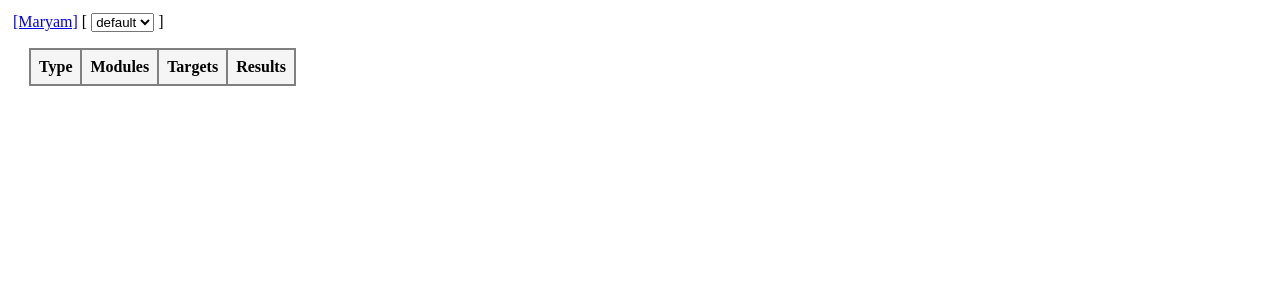
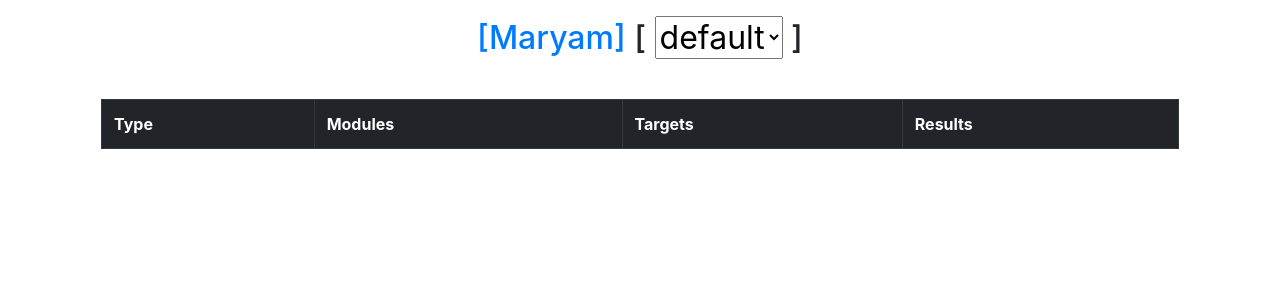
Before and after one commit to saeeddhqan/Maryam, a Flask app: page / in a window 1280 px wide. Shown: the top 300 px of the page. Run offline with Flask 2, Linux system fonts and the light colour scheme; data that the repository does not hold is empty; some libraries are stand-ins or nearby versions.

Commit message:
Frontend Upgrade

```diff
--- a/core/web/static/css/style.css
+++ b/core/web/static/css/style.css
@@ -1,49 +1,50 @@
 .container{
-	position: absolute;
+	width: 100%;
 	display: block;
 	justify-content: center;
-	padding: 5px;
-	align-items: center;
+}
+.content{
+	padding: 1em;
+	position: relative;
+	top:0;
+	bottom: 0;
+	left: 0;
+	right: 0;
+	margin: auto;
 }
 
 nav{
 	display: flex;
-	justify-content: center;
-	padding: 10px;
+	position: relative;
+	top:0;
+	bottom: 0;
+	left: 0;
+	right: 0;
+	margin: auto;
 }
 
 .table{
+	width: 100%;
 	border: 1px solid grey;
-	align-self: center;
-	border-spacing: 0;
-	margin: 1rem;
 	background-color: #f5f5f5;
 }
-.table__row:nth-child(even) {
-	background-color: #e5e5e5;
-	border: 1px solid grey;
-}
 
-.table__header{
+.thead-dark{
 	text-align: left;
 	border: 1px solid grey;
 }
 
 .table__cell{
-	padding: 8px;
 	border: 1px solid grey;
 }
 
 .table__data{
-	padding: 10px;
 	border: 1px solid grey;
 }
 
 .output{
 	flex-wrap: wrap;
 	display: inline-flex;
-	padding: 5px;
-	table-layout: fixed;
   	width: 100%;
   	overflow: hidden;
   	height: 40px;
--- a/core/web/static/js/script.js
+++ b/core/web/static/js/script.js
@@ -44,7 +44,7 @@ function outputData(module){
 	var selected = document.getElementById(`target-${module}`).value;
 	var output = document.getElementById(`row-${module}`).insertCell(-1);
 	output.className = "table__data";
-	output.innerHTML = `<ul class="output" id = "output-${module}-${selected}" onclick="this.style.height==='100%' ? this.style.height='40px' : this.style.height='100%'"><a onclick="this.innerText ==='▼' ? this.innerText='▲' : this.innerText='▼'">▼</a></ul>`
+	output.innerHTML = `<ul class="output" id = "output-${module}-${selected}" onclick="this.style.height==='100%' ? this.style.height='40px' : this.style.height='100%'"><a data-toggle="tooltip" data-placement="bottom" title="Expand" onclick="this.innerText ==='▼' ? this.innerText='▲' : this.innerText='▼'">▼</a></ul>`
 	var expression = /https?:\/\/(www\.)?[-a-zA-Z0-9@:%._\+~#=]{1,256}\.[a-zA-Z0-9()]{1,6}\b([-a-zA-Z0-9()@:%_\+.~#?&//=]*)/gi;
 	var regex = new RegExp(expression);
 	for(result in data[module][selected]){
--- a/core/web/templates/index.html
+++ b/core/web/templates/index.html
@@ -3,7 +3,11 @@
 <head>
 	<title>Maryam Web Interface</title>
 	<meta charset="utf-8">
+	<meta name="viewport" content="width=device-width, initial-scale=1, shrink-to-fit=no">
+
 	<script src="https://ajax.googleapis.com/ajax/libs/jquery/3.5.1/jquery.min.js"></script>
+	<link rel="stylesheet" href="https://maxcdn.bootstrapcdn.com/bootstrap/4.0.0/css/bootstrap.min.css" integrity="sha384-Gn5384xqQ1aoWXA+058RXPxPg6fy4IWvTNh0E263XmFcJlSAwiGgFAW/dAiS6JXm" crossorigin="anonymous">
+
 	<link rel="stylesheet" type="text/css" href="{{ url_for('static', filename='css/style.css') }}">
 	<script type="text/javascript" src="{{ url_for('static', filename='js/script.js') }}"></script>
 </head>
@@ -11,8 +15,8 @@
 <body>
 	<div class = "container">
 		<div class = "nav">
-			<div class="cell" id="nav">
-                <div class="content-left">
+            <div class="content">
+            	<h2>
             		<a href="{{ url_for('index') }}">[Maryam]</a>
                 <span>[</span>
                 <select id="workspace" onChange="getSummary(this.value)">
@@ -21,12 +25,12 @@
                 {% endfor %}
                 </select>
                 <span>]</span>
-                </div>
+                </h2>
             </div>
 		</div><!--Nav end -->
 		<div class="content">
-			<table class="table" id="dataTable">
-				<tr class = "table__header">
+			<table class="table table-hover" id="dataTable">
+				<tr class = "thead-dark">
 					{% for header in headings %}
 					<th class="table__cell">{{ header }}</th>
 					{% endfor %}
@@ -34,5 +38,10 @@
 			</table>
 		</div>
 	</div>
+
+	<script src="https://code.jquery.com/jquery-3.2.1.slim.min.js" integrity="sha384-KJ3o2DKtIkvYIK3UENzmM7KCkRr/rE9/Qpg6aAZGJwFDMVNA/GpGFF93hXpG5KkN" crossorigin="anonymous"></script>
+    <script src="https://cdnjs.cloudflare.com/ajax/libs/popper.js/1.12.9/umd/popper.min.js" integrity="sha384-ApNbgh9B+Y1QKtv3Rn7W3mgPxhU9K/ScQsAP7hUibX39j7fakFPskvXusvfa0b4Q" crossorigin="anonymous"></script>
+    <script src="https://maxcdn.bootstrapcdn.com/bootstrap/4.0.0/js/bootstrap.min.js" integrity="sha384-JZR6Spejh4U02d8jOt6vLEHfe/JQGiRRSQQxSfFWpi1MquVdAyjUar5+76PVCmYl" crossorigin="anonymous"></script>
+
 </body>
 </html>
```
Lines whose indentation alone changed are shown as unchanged.
